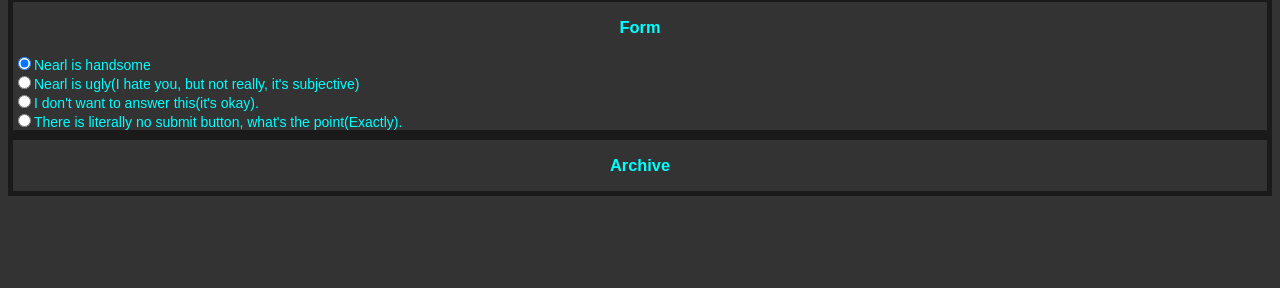
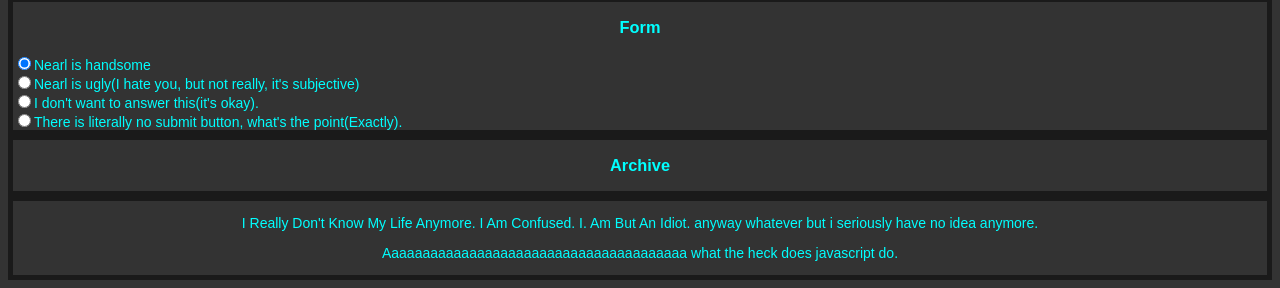
Before and after one commit to IdiotDare/outline, a plain HTML site: page index.html in a window 1280 px wide. Shown: the part 1622-1910 px from the top of the page. Before the commit the page ends 1826 px from the top, so only its background shows below. Drawn offline with Linux system fonts and the light colour scheme.

Commit message:
Update index.html

```diff
--- a/index.html
+++ b/index.html
@@ -98,4 +98,8 @@
     <div id="archive">
       <h3><strong>Archive</strong></h3>
     </div>
+    <div>
+      <p>I Really Don't Know My Life Anymore. I Am Confused. I. Am But An Idiot. anyway whatever but i seriously have no idea anymore.</p>
+      <p>Aaaaaaaaaaaaaaaaaaaaaaaaaaaaaaaaaaaaaaa what the heck does javascript do.</p>
+    </div>
   </body>
```
